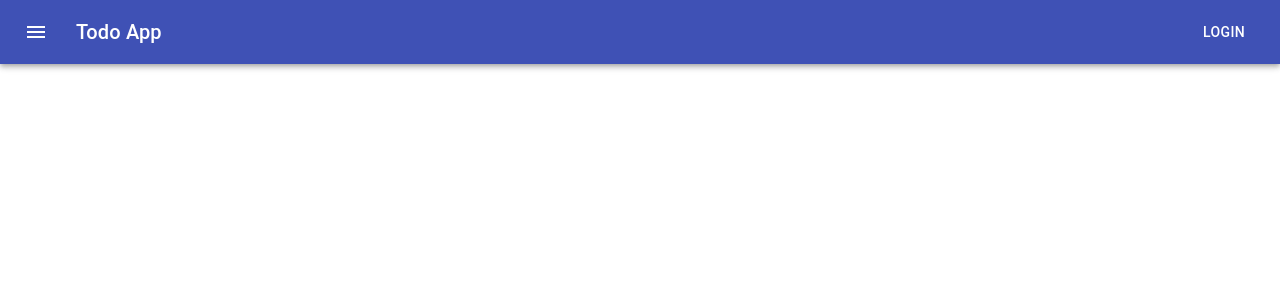
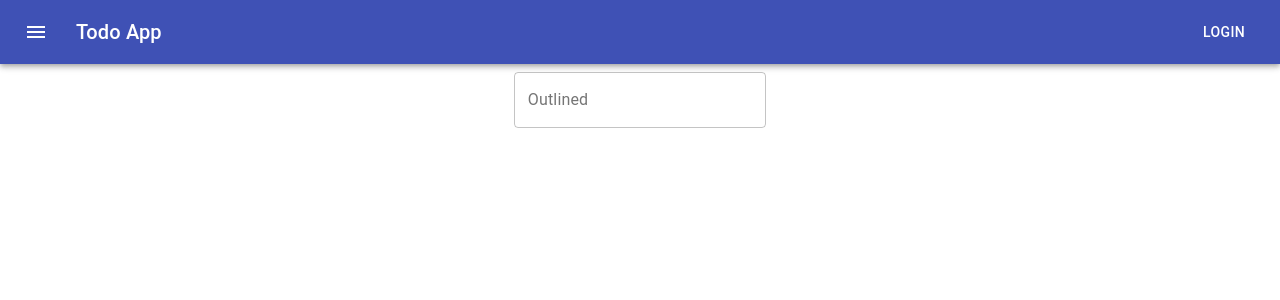
Before and after one commit to G1anpierre/react-todo-app, a React (Create React App) app: page / in a window 1280 px wide. Shown: the top 300 px of the page. Built offline with nearby package versions, Linux system fonts and the light colour scheme.

Commit message:
Add Uncontrolled Input field

```diff
--- /dev/null
+++ b/src/components/Input.js
@@ -0,0 +1,43 @@
+import React, { useEffect } from "react";
+import { makeStyles } from "@material-ui/core/styles";
+import TextField from "@material-ui/core/TextField";
+
+const useStyles = makeStyles((theme) => ({
+  root: {
+    "& > *": {
+      margin: theme.spacing(1),
+      width: "25ch",
+    },
+  },
+}));
+
+const Input = () => {
+  const classes = useStyles();
+  const inputEl = React.useRef();
+
+  function handleSubmit(event) {
+    event.preventDefault();
+    let endValue = inputEl.current.value;
+    console.log(endValue);
+  }
+
+  return (
+    <>
+      <form
+        className={classes.root}
+        noValidate
+        autoComplete="off"
+        onSubmit={handleSubmit}
+      >
+        <TextField
+          id="outlined-basic"
+          label="Outlined"
+          variant="outlined"
+          inputRef={inputEl}
+        />
+      </form>
+    </>
+  );
+};
+
+export default Input;
--- a/src/pages/Main.js
+++ b/src/pages/Main.js
@@ -1,11 +1,27 @@
 import React from "react";
 import Header from "../components/Header";
-import "../App.css";
+import Container from "@material-ui/core/Container";
+import { makeStyles } from "@material-ui/core";
+import Input from "../components/Input";
+
+const useStyles = makeStyles((theme) => ({
+  containerStyle: {
+    maxWidth: "sm",
+    display: "flex",
+    flexDirection: "Column",
+    alignItems: "center",
+  },
+}));
 
 const Main = () => {
+  const classes = useStyles();
+
   return (
     <>
       <Header />
+      <Container className={classes.containerStyle}>
+        <Input />
+      </Container>
     </>
   );
 };
```
